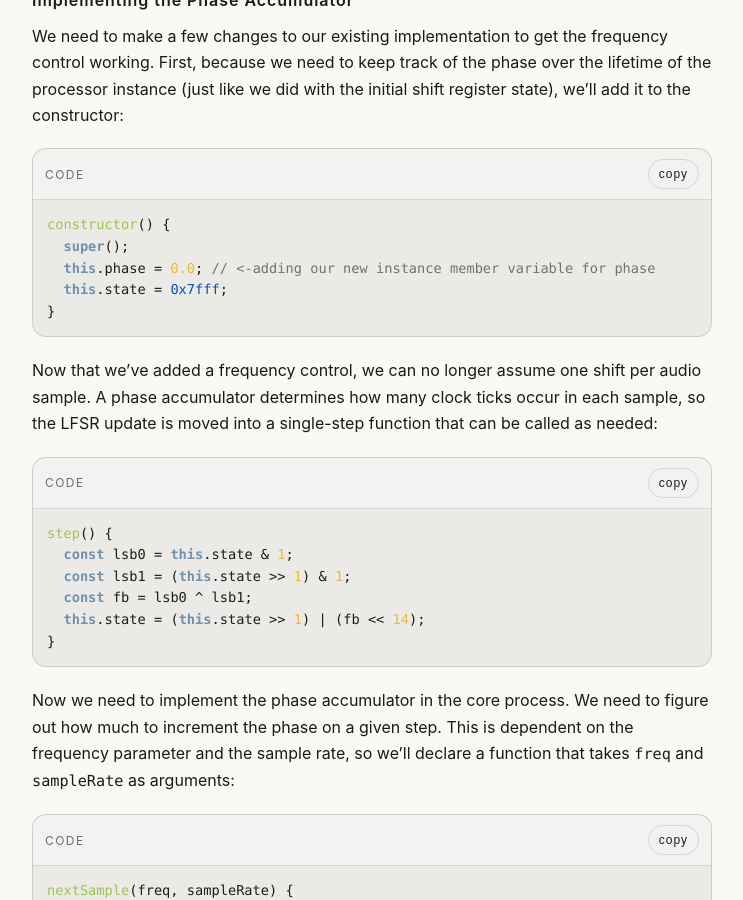
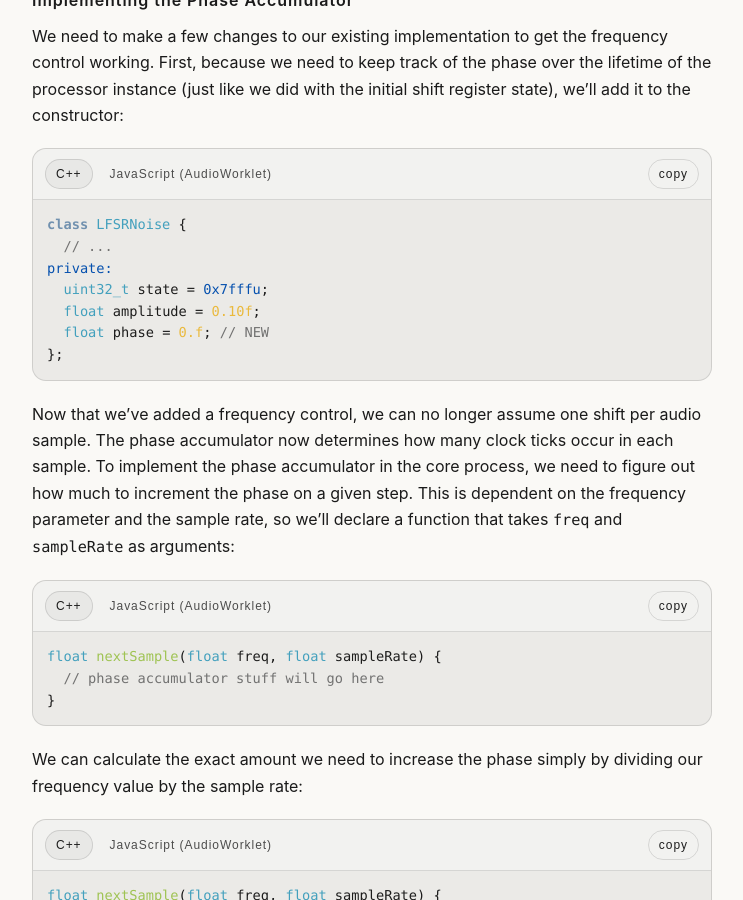
Before and after one commit to mjsyts/mjsyts.github.io, a Jekyll site: the page built from _development/lfsr-noise-part-2.md, in a window 1280 px wide and 900 px high, scrolled down 1637 px. Shown: the whole window, without its empty margins (182-925 px from the left). Built offline with Jekyll 4.4.1, drawn with Linux system fonts in a browser that asks for light colours; some of the changed text lies outside the part shown.

Commit message:
add cpp to lfsr pt 2

````diff
--- a/_development/lfsr-noise-part-2.md
+++ b/_development/lfsr-noise-part-2.md
@@ -56,45 +56,80 @@ while (phase >= 1.0) {
 ## Implementing the Phase Accumulator
 
 We need to make a few changes to our existing implementation to get the frequency control working. First, because we need to keep track of the phase over the lifetime of the processor instance (just like we did with the initial shift register state), we'll add it to the constructor:
+
+<div data-codegroup markdown="1" data-labels='{"cpp":"C++","javascript":"JavaScript (AudioWorklet)"}'>
+```cpp
+class LFSRNoise {
+  // ...
+private:
+  uint32_t state = 0x7fffu;
+  float amplitude = 0.10f;
+  float phase = 0.f; // NEW
+};
+```
+
 ```javascript
 constructor() {
-  super();
-  this.phase = 0.0; // <-adding our new instance member variable for phase
-  this.state = 0x7fff;
+    super();
+    this.state = 0x7fff;
+    this.phase = 0.0; // NEW
+  }
+```
+</div>
+
+Now that we’ve added a frequency control, we can no longer assume one shift per audio sample. The phase accumulator now determines how many clock ticks occur in each sample.
+To implement the phase accumulator in the core process, we need to figure out how much to increment the phase on a given step. This is dependent on the frequency parameter and the sample rate, so we'll declare a function that takes ```freq``` and ```sampleRate``` as arguments:
+
+<div data-codegroup markdown="1" data-labels='{"cpp":"C++","javascript":"JavaScript (AudioWorklet)"}'>
+```cpp
+float nextSample(float freq, float sampleRate) {
+  // phase accumulator stuff will go here
 }
 ```
-{: data-lang="javascript" }
-
-Now that we’ve added a frequency control, we can no longer assume one shift per audio sample. A phase accumulator determines how many clock ticks occur in each sample, so the LFSR update is moved into a single-step function that can be called as needed:
-```javascript
-step() {
-  const lsb0 = this.state & 1;
-  const lsb1 = (this.state >> 1) & 1;
-  const fb = lsb0 ^ lsb1;
-  this.state = (this.state >> 1) | (fb << 14);
-}
-```
-{: data-lang="javascript" }
-
-Now we need to implement the phase accumulator in the core process. We need to figure out how much to increment the phase on a given step. This is dependent on the frequency parameter and the sample rate, so we'll declare a function that takes ```freq``` and ```sampleRate``` as arguments:
 
 ```javascript
 nextSample(freq, sampleRate) {
   // phase accumulator stuff will go here
 }
 ```
-{: data-lang="javascript" }
+</div>
 
 We can calculate the exact amount we need to increase the phase simply by dividing our frequency value by the sample rate:
 
+<div data-codegroup markdown="1" data-labels='{"cpp":"C++","javascript":"JavaScript (AudioWorklet)"}'>
+```cpp
+float nextSample(float freq, float sampleRate) {
+  // advance phase by "cycles per sample"
+  phase += (freq / sampleRate);
+}
+```
+
 ```javascript
 nextSample(freq, sampleRate) {
-  this.phase += freq / sampleRate;
+  // advance phase by "cycles per sample"
+  this.phase += (freq / sampleRate);
 }
 ```
-{: data-lang="javascript" }
+</div>
 
 Whenever we complete a full phase, we need to step the LFSR by calling our ```step()``` function. We also need to wrap the value so that ```0 <= phase < 1```. We can also move the part where we map our output bit to a bipolar range into this function since its purpose is to get the next audio sample:
+
+<div data-codegroup markdown="1" data-labels='{"cpp":"C++ ","javascript":"JavaScript (AudioWorklet)"}'>
+```cpp
+float nextSample(float freq, float sampleRate) {
+  // advance phase by "cycles per sample"
+  mPhase += (freq / sampleRate);
+
+  // step the LFSR whenever we cross a whole cycle
+  while (mPhase >= 1.f) {
+    mPhase -= 1.f;
+    step();
+  }
+
+  // get the output value and map to a bipolar range
+  return (mState & 1) ? 1.f : -1.f;
+}
+```
 
 ```javascript
 nextSample(freq, sampleRate) {
@@ -102,8 +137,8 @@ nextSample(freq, sampleRate) {
   this.phase += freq / sampleRate;
 
   // step the LFSR whenever we cross a whole cycle
-  while (this.phase >= 1.0) {
-    this.phase -= 1.0;
+  while (phase >= 1.f) {
+    phase -= 1.f;
     this.step();
   }
 
@@ -112,11 +147,48 @@ nextSample(freq, sampleRate) {
   return bit ? 1.0 : -1.0;
 }
 ```
-{: data-lang="javascript" }
+</div>
 
 In practice, it’s also sensible to cap the clock frequency at or below the audio sample rate. Advancing the register faster than we can observe it doesn’t add new information, and at extreme values the behavior simply collapses into per-sample updates.
 
 So *now* the whole thing is:
+<div data-codegroup markdown="1" data-labels='{"cpp":"C++ ","javascript":"JavaScript (AudioWorklet)"}'>
+
+```cpp
+class LFSRNoise {
+public:
+  void setAmp(float a) { mAmp = a; }
+
+  void step() {
+    const uint32_t lsb0 = mState & 1u;
+    const uint32_t lsb1 = (mState >> 1) & 1u;
+    const uint32_t fb   = lsb0 ^ lsb1;
+
+    mState = (mState >> 1) | (fb << 14);
+    mState &= 0x7fffu;
+  }
+
+  float nextSample(float freq, float sampleRate) {
+    mPhase += (freq / sampleRate);
+    while (mPhase >= 1.f) {
+      mPhase -= 1.f;
+      step();
+    }
+    return (mState & 1) ? 1.f : -1.f;
+  }
+
+  void process(float* out, int numSamples, float freq, float sampleRate) {
+    for (int i = 0; i < numSamples; ++i) {
+      out[i] = nextSample(freq, sampleRate) * mAmp;
+    }
+  }
+
+private:
+  uint32_t mState = 0x7fffu;
+  float mAmp = 0.10f;
+  float mPhase = 0.f;
+};
+```
 
 ```javascript
 class LfsrNoiseProcessor extends AudioWorkletProcessor {
@@ -186,7 +258,7 @@ class LfsrNoiseProcessor extends AudioWorkletProcessor {
 
 registerProcessor("lfsr-noise", LfsrNoiseProcessor);
 ```
-{: data-lang="javascript" }
+</div>
 
 
 ## Demo: WebAudio Noise with a Frequency Slider
````
Also changed, not shown: _development/lfsr-noise-part-1.md (+34 -47 lines).
